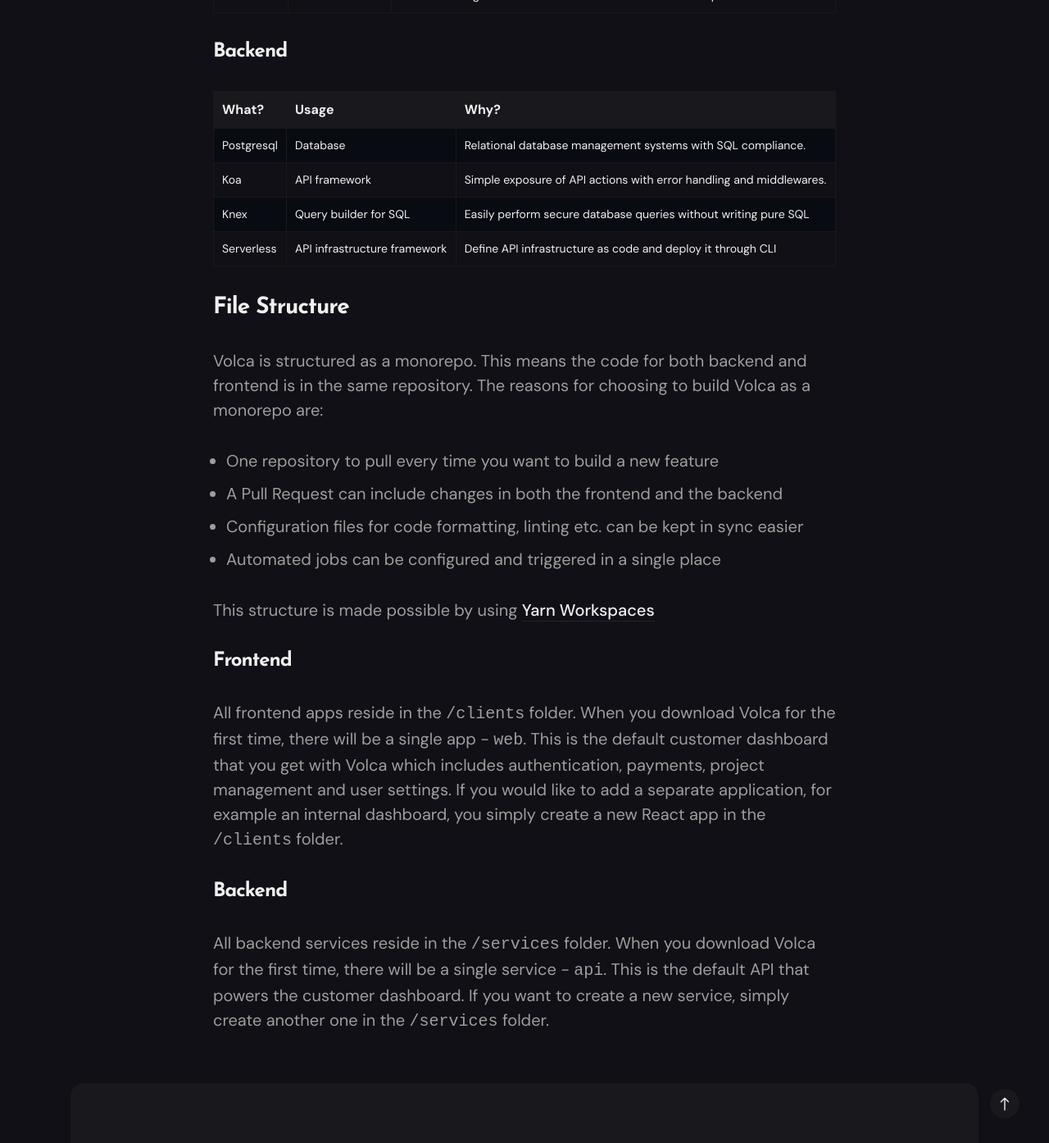
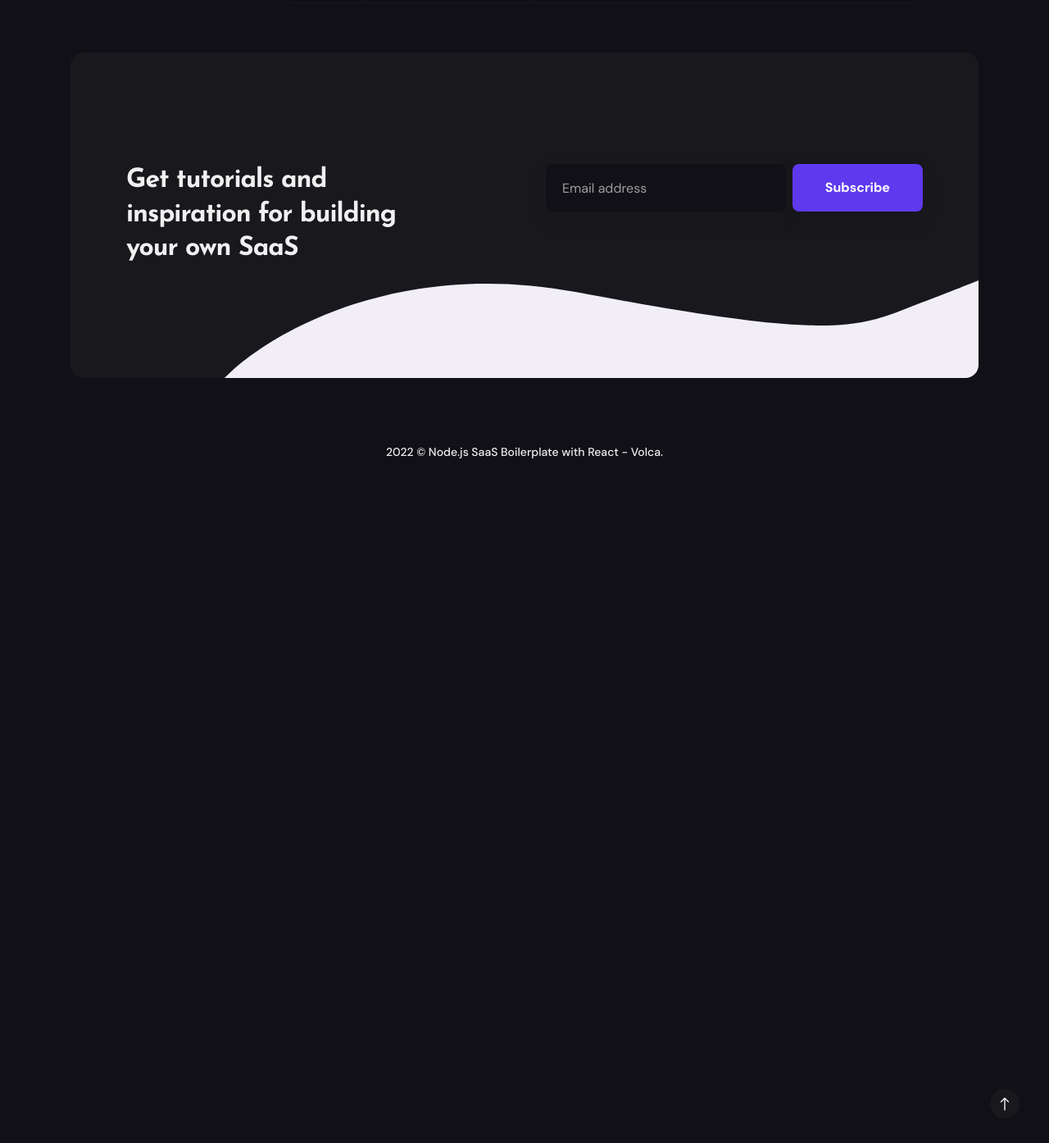
Before and after one commit to volca-io/volca-io.github.io, a Jekyll site: the page built from _pages/docs/tech-stack.md, in a window 1280 px wide and 1400 px high, scrolled down 1890 px. Shown: the top 1394 px of the window at 82% size. Built offline with Jekyll 4.4.1, drawn with Linux system fonts in a browser that asks for light colours; nearby versions of some CDN libraries; after the commit the page ends 2520 px from its top, so only the background shows below that; some of the changed text lies outside the part shown.

Commit message:
Sidebar WIP

```diff
--- /dev/null
+++ b/_layouts/doc.html
@@ -0,0 +1,47 @@
+---
+layout: default
+---
+
+<div class="container">
+  <div class="row">
+    <div class="col col-12">
+      <div class="page__info">
+        <h1 class="page__title">{{ page.title | escape }}</h1>
+      </div>
+    </div>
+  </div>
+</div>
+
+<!-- begin page -->
+<div class="container animate">
+  <div class="row">
+    <div class="col col-2">
+      <h2>Overview</h2>
+      <ul>
+        {% for page in site.pages %} {% if page.layout == 'doc' %}
+        <li>
+          <a href="{{ page.permalink }}">{{ page.title }}</a>
+        </li>
+        {% endif %} {% endfor %}
+      </ul>
+    </div>
+    <div class="col col-10">
+      {% if page.image %}
+      <div class="row">
+        <div class="col col-12">
+          <div class="page-image">
+            <img src="{{site.baseurl}}{{page.image}}" alt="{{page.title}}" />
+          </div>
+        </div>
+      </div>
+      {% endif %}
+
+      <article class="page">
+        <div class="page__content">{{ content }}</div>
+      </article>
+    </div>
+  </div>
+</div>
+<!-- end page -->
+
+{% include section-subscribe.html %}
--- a/_pages/docs.md
+++ b/_pages/docs/tech-stack.md
@@ -1,16 +1,8 @@
 ---
-layout: page
-title: Docs
-permalink: /docs/
+layout: doc
+title: Tech Stack
+permalink: /docs/tech-stack
 ---
-
-Volca is a SaaS template powered by a NodeJS backend and a React frontend, both written in TypeScript.
-
-## Getting Started
-
-To get started developing a SaaS application with Volca, read the [getting started guide](#).
-
-## Stack
 
 The tech stack that Volca is built on was chosen with the following in mind:
 
@@ -47,22 +39,3 @@
 | Koa        | API framework                | Simple exposure of API actions with error handling and middlewares. |
 | Knex       | Query builder for SQL        | Easily perform secure database queries without writing pure SQL     |
 | Serverless | API infrastructure framework | Define API infrastructure as code and deploy it through CLI         |
-
-## File Structure
-
-Volca is structured as a monorepo. This means the code for both backend and frontend is in the same repository. The reasons for choosing to build Volca as a monorepo are:
-
-- One repository to pull every time you want to build a new feature
-- A Pull Request can include changes in both the frontend and the backend
-- Configuration files for code formatting, linting etc. can be kept in sync easier
-- Automated jobs can be configured and triggered in a single place
-
-This structure is made possible by using [Yarn Workspaces](https://yarnpkg.com/features/workspaces)
-
-### Frontend
-
-All frontend apps reside in the `/clients` folder. When you download Volca for the first time, there will be a single app - `web`. This is the default customer dashboard that you get with Volca which includes authentication, payments, project management and user settings. If you would like to add a separate application, for example an internal dashboard, you simply create a new React app in the `/clients` folder.
-
-### Backend
-
-All backend services reside in the `/services` folder. When you download Volca for the first time, there will be a single service - `api`. This is the default API that powers the customer dashboard. If you want to create a new service, simply create another one in the `/services` folder.
```
Also changed, not shown: _pages/docs/get-started.md (added, +30 -0 lines).
